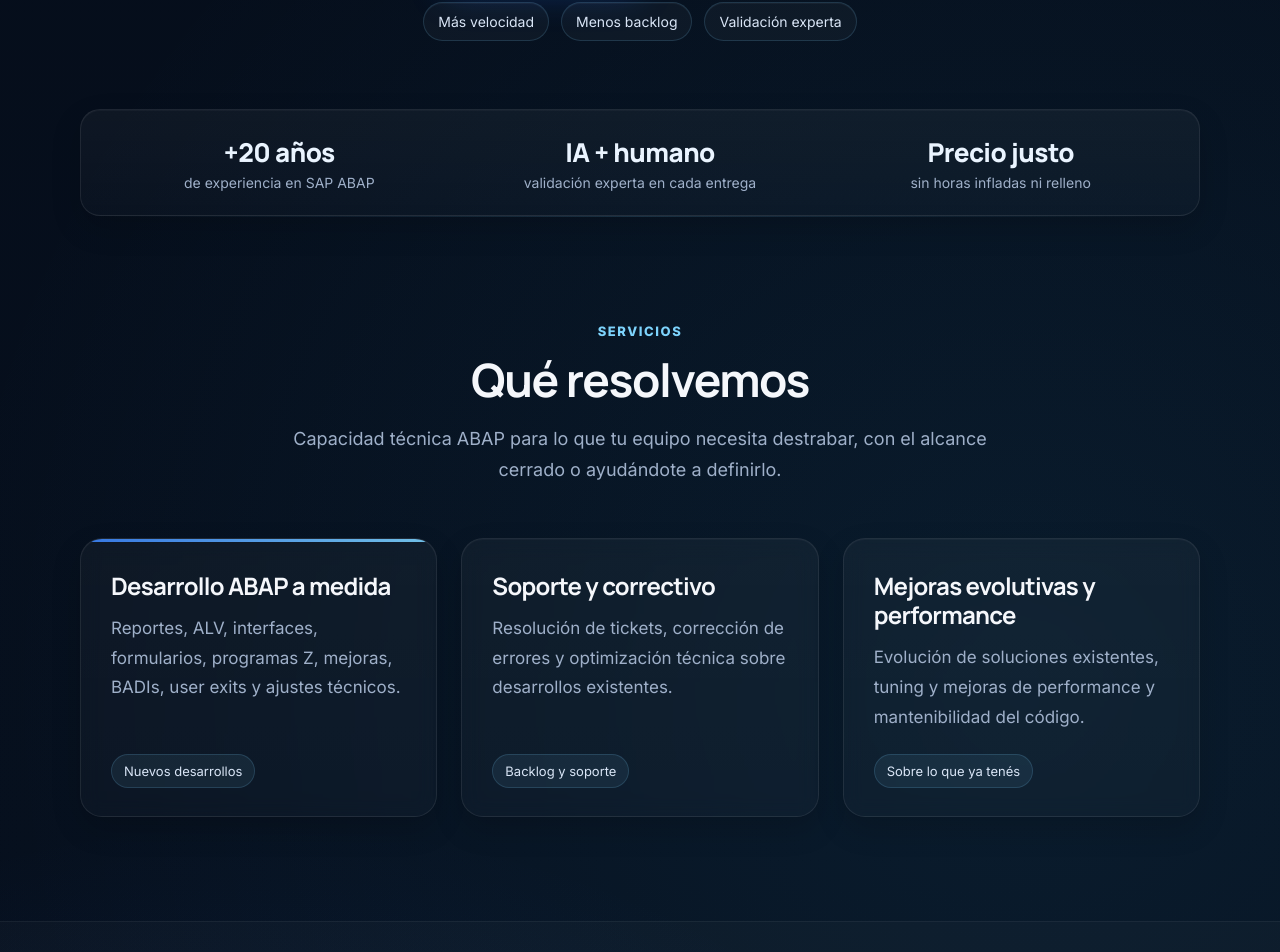
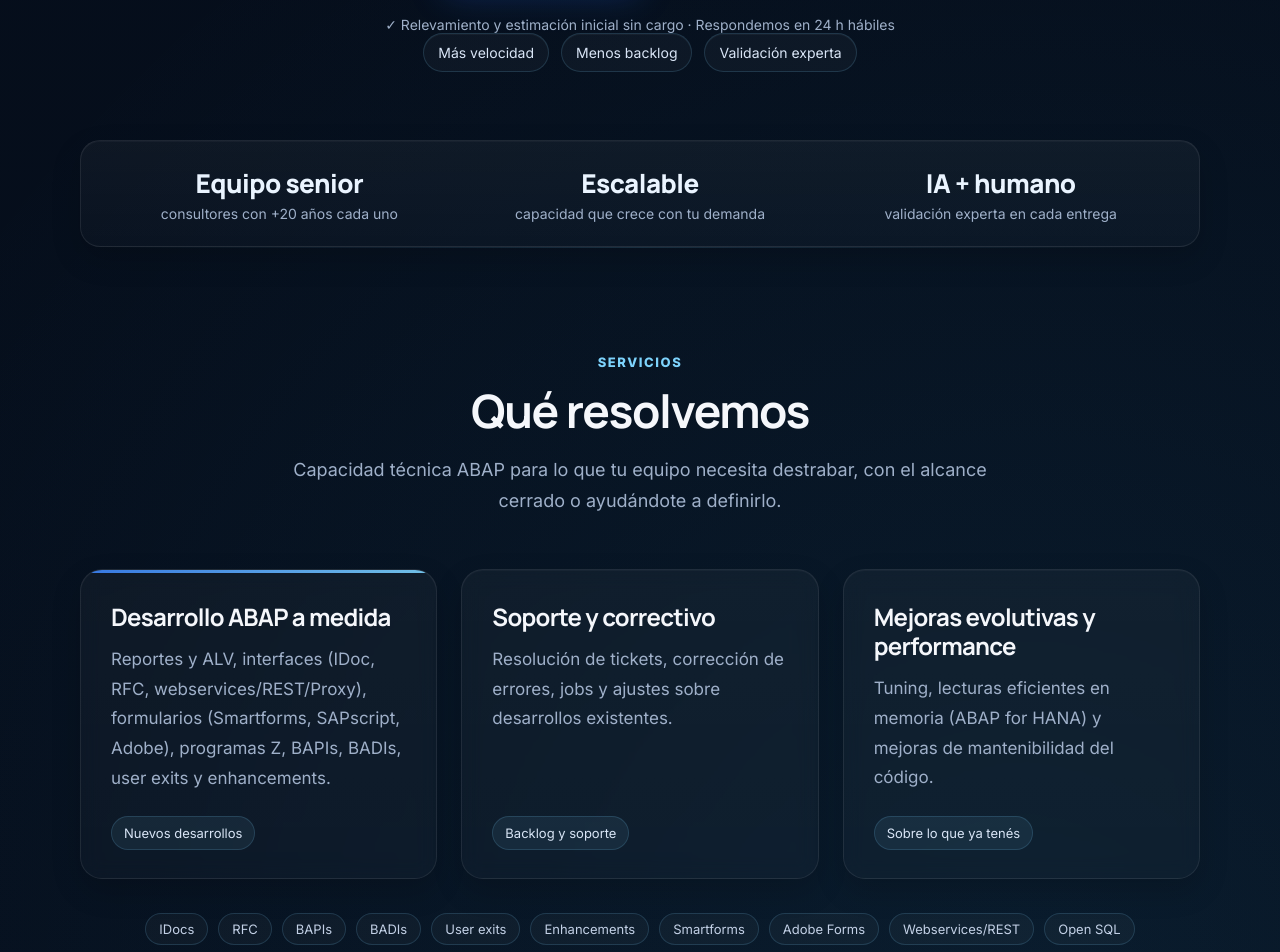
Before and after one commit to Abapia/abapia-web, a React (Vite) app: page / in a window 1280 px wide. Shown: the part 808-1760 px from the top of the page. Built offline with nearby package versions, Linux system fonts and the light colour scheme.

Commit message:
Versión 5

```diff
--- a/src/App.jsx
+++ b/src/App.jsx
@@ -44,6 +44,7 @@
             <a href="#servicios">Servicios</a>
             <a href="#modalidades">Modalidades</a>
             <a href="#nosotros">Nosotros</a>
+            <a href="#porque-abapia">Por qué ABAPIA</a>
             <a href="#metodo">Cómo trabajamos</a>
             <a href="#ideal-para">Ideal para</a>
             <a href="#faq">FAQ</a>
@@ -78,6 +79,11 @@
               </a>
             </div>
 
+            <p className="hero-note">
+              ✓ Relevamiento y estimación inicial sin cargo · Respondemos en 24 h
+              hábiles
+            </p>
+
             <div className="hero-badges">
               <span>Más velocidad</span>
               <span>Menos backlog</span>
@@ -90,16 +96,16 @@
           <div className="container">
             <div className="trust-bar">
               <div className="trust-item">
-                <span className="trust-value">+20 años</span>
-                <span className="trust-label">de experiencia en SAP ABAP</span>
+                <span className="trust-value">Equipo senior</span>
+                <span className="trust-label">consultores con +20 años cada uno</span>
+              </div>
+              <div className="trust-item">
+                <span className="trust-value">Escalable</span>
+                <span className="trust-label">capacidad que crece con tu demanda</span>
               </div>
               <div className="trust-item">
                 <span className="trust-value">IA + humano</span>
                 <span className="trust-label">validación experta en cada entrega</span>
-              </div>
-              <div className="trust-item">
-                <span className="trust-value">Precio justo</span>
-                <span className="trust-label">sin horas infladas ni relleno</span>
               </div>
             </div>
           </div>
@@ -121,8 +127,9 @@
                 <div className="service-card-body">
                   <h3>Desarrollo ABAP a medida</h3>
                   <p>
-                    Reportes, ALV, interfaces, formularios, programas Z, mejoras,
-                    BADIs, user exits y ajustes técnicos.
+                    Reportes y ALV, interfaces (IDoc, RFC, webservices/REST/Proxy),
+                    formularios (Smartforms, SAPscript, Adobe), programas Z, BAPIs,
+                    BADIs, user exits y enhancements.
                   </p>
                 </div>
                 <div className="service-card-footer">
@@ -134,8 +141,8 @@
                 <div className="service-card-body">
                   <h3>Soporte y correctivo</h3>
                   <p>
-                    Resolución de tickets, corrección de errores y optimización
-                    técnica sobre desarrollos existentes.
+                    Resolución de tickets, corrección de errores, jobs y ajustes
+                    sobre desarrollos existentes.
                   </p>
                 </div>
                 <div className="service-card-footer">
@@ -147,14 +154,29 @@
                 <div className="service-card-body">
                   <h3>Mejoras evolutivas y performance</h3>
                   <p>
-                    Evolución de soluciones existentes, tuning y mejoras de
-                    performance y mantenibilidad del código.
+                    Tuning, lecturas eficientes en memoria (ABAP for HANA) y
+                    mejoras de mantenibilidad del código.
                   </p>
                 </div>
                 <div className="service-card-footer">
                   <div className="card-tag">Sobre lo que ya tenés</div>
                 </div>
               </article>
+            </div>
+
+            <div className="tech-chips">
+              <span>IDocs</span>
+              <span>RFC</span>
+              <span>BAPIs</span>
+              <span>BADIs</span>
+              <span>User exits</span>
+              <span>Enhancements</span>
+              <span>Smartforms</span>
+              <span>Adobe Forms</span>
+              <span>Webservices/REST</span>
+              <span>Open SQL</span>
+              <span>ABAP for HANA</span>
+              <span>Performance</span>
             </div>
           </div>
         </section>
@@ -250,30 +272,70 @@
             <div className="about-box">
               <div className="about-intro">
                 <span className="eyebrow">Nosotros</span>
-                <h2>Experiencia real en SAP ABAP. IA aplicada con criterio.</h2>
+                <h2>Un equipo senior con experiencia real. IA aplicada con criterio.</h2>
               </div>
 
               <div className="about-content">
                 <p>La eficiencia también debería beneficiar al cliente.</p>
 
                 <p>
-                  Tenemos más de 20 años desarrollando en SAP ABAP y conocemos de
-                  cerca cómo se estiman, ejecutan y entregan los desarrollos dentro
-                  del mundo de las consultoras.
+                  Somos un equipo de capacidad escalable de consultores SAP senior,
+                  cada uno con más de 20 años de experiencia. Conocemos de cerca
+                  cómo se estiman, ejecutan y entregan los desarrollos dentro del
+                  mundo de las consultoras.
                 </p>
 
                 <p>
                   Usamos IA como acelerador técnico, siempre con validación humana
-                  experta. Esa mejora no queda solo del lado del proveedor: se
-                  traduce en estimaciones más razonables y precios más justos. No
-                  vendemos horas de más; resolvemos bien y construimos relaciones de
-                  largo plazo.
+                  experta. Esa mejora se traduce en estimaciones más razonables y
+                  precios más justos: no vendemos horas de más, resolvemos bien y
+                  construimos relaciones de largo plazo.
                 </p>
 
                 <div className="about-highlight">
                   Más velocidad para ejecutar. Más claridad para el cliente.
                 </div>
               </div>
+            </div>
+          </div>
+        </section>
+
+        <section className="section section-divider" id="porque-abapia">
+          <div className="container">
+            <div className="section-heading">
+              <span className="eyebrow">Por qué ABAPIA</span>
+              <h2>Una forma más ágil y confiable de resolver tu SAP</h2>
+              <p>
+                Combinamos la flexibilidad de una estructura liviana con el
+                criterio y la confiabilidad de un servicio profesional.
+              </p>
+            </div>
+
+            <div className="benefits-grid">
+              <article className="benefit-card">
+                <h3>Más que un freelance</h3>
+                <p>
+                  Somos un equipo con estructura, orden y continuidad: no dependés
+                  de una sola persona.
+                </p>
+              </article>
+
+              <article className="benefit-card">
+                <h3>Más ágil que una consultora tradicional</h3>
+                <p>Respuesta rápida, cercanía y menos fricción operativa.</p>
+              </article>
+
+              <article className="benefit-card">
+                <h3>IA con validación humana</h3>
+                <p>
+                  Aceleramos el trabajo técnico sin resignar criterio ni calidad.
+                </p>
+              </article>
+
+              <article className="benefit-card">
+                <h3>Precio justo</h3>
+                <p>No vendemos horas de más: cobramos por resolver bien.</p>
+              </article>
             </div>
           </div>
         </section>
@@ -420,6 +482,31 @@
                   la ejecución.
                 </p>
               </article>
+
+              <article className="faq-item">
+                <h3>¿Pueden trabajar como subcontratistas o bajo la marca del cliente?</h3>
+                <p>
+                  Sí. Con consultoras trabajamos como capacidad externa,
+                  integrándonos a tu delivery y, si hace falta, de forma
+                  transparente frente al cliente final.
+                </p>
+              </article>
+
+              <article className="faq-item">
+                <h3>¿Cómo manejan la confidencialidad y los accesos?</h3>
+                <p>
+                  Trabajamos con acuerdos de confidencialidad y accesos acotados a
+                  lo necesario, cuidando el código y los datos del cliente.
+                </p>
+              </article>
+
+              <article className="faq-item">
+                <h3>¿Cómo cotizan un trabajo?</h3>
+                <p>
+                  Arrancamos con un relevamiento inicial sin cargo y te pasamos una
+                  estimación clara, con horas, supuestos y exclusiones.
+                </p>
+              </article>
             </div>
           </div>
         </section>
@@ -432,6 +519,8 @@
               <p>
                 ¿No sabés qué modalidad te sirve? Contanos tu caso y lo vemos
                 juntos. Desarrollos, soporte o backlog técnico: escribinos.
+                Respondemos en menos de 24 h hábiles y el relevamiento inicial es
+                sin cargo.
               </p>
             </div>
 
--- a/src/index.css
+++ b/src/index.css
@@ -334,7 +334,7 @@
 }
 
 .service-card-body p {
-  max-width: 34ch;
+  max-width: none;
 }
 
 .service-card-footer {
@@ -1124,3 +1124,26 @@
     grid-template-columns: 1fr;
   }
 }
+
+.hero-note {
+  margin-top: 14px;
+  font-size: 14px;
+  color: #9fb0c9;
+}
+
+.tech-chips {
+  display: flex;
+  flex-wrap: wrap;
+  gap: 10px;
+  justify-content: center;
+  margin-top: 34px;
+}
+
+.tech-chips span {
+  padding: 7px 13px;
+  border-radius: 999px;
+  border: 1px solid rgba(125, 211, 252, 0.16);
+  background: rgba(255, 255, 255, 0.03);
+  color: #c3d1e6;
+  font-size: 13px;
+}
```
